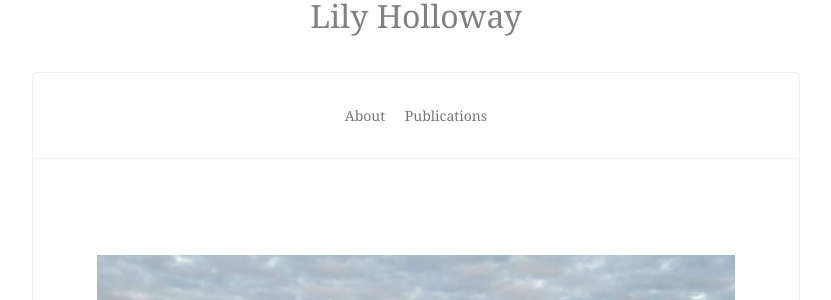
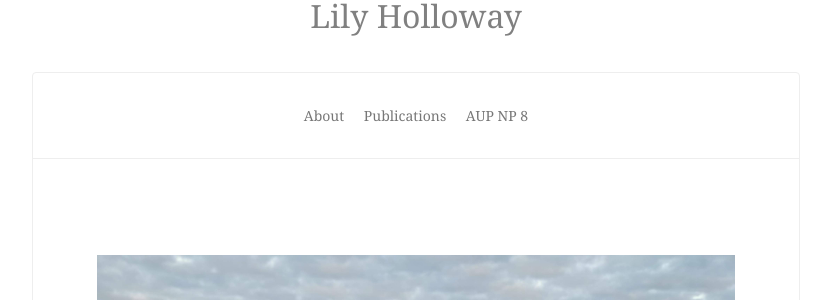
Before and after one commit to lilyholloway/lilyholloway.github.io, a Jekyll site: the page built from index.html, in a window 1280 px wide. Shown: the part 156-456 px from the top of the page, without its empty margins (224-1055 px from the left). Built offline with Jekyll 4.4.1, drawn with Linux system fonts in a browser that asks for light colours; nearby versions of some CDN libraries.

Commit message:
Update _config.yml

```diff
--- a/_config.yml
+++ b/_config.yml
@@ -14,6 +14,9 @@ links:
   - name:         Publications
     url:          /cv
     external:     false
+  - name:         AUP NP 8
+    url:          /books
+    external:     false
 # ------------ CONFIGURABLE END ------------
 
 permalink:        /posts/:title
```
